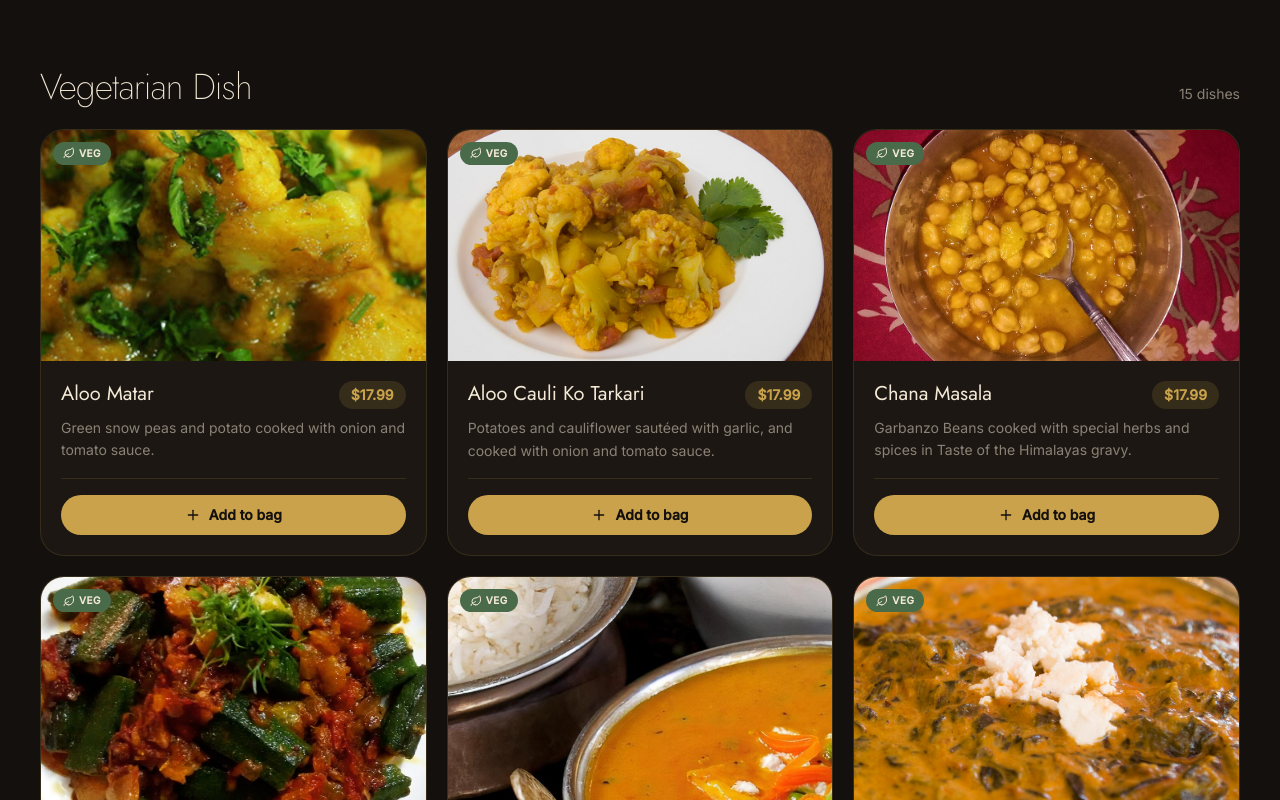
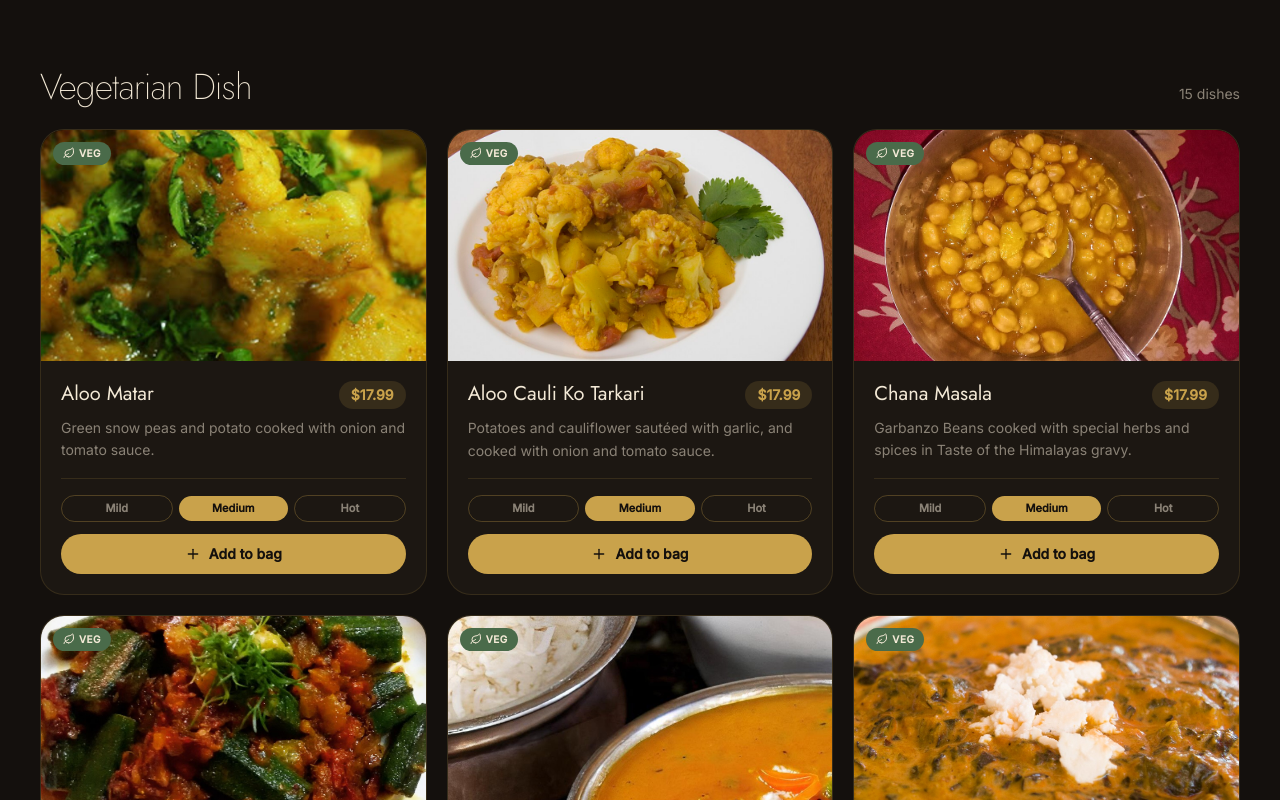
Before and after one commit to torpedo88/annapurnaoakland, a Next.js app: page /menu in a window 1280 px wide. Shown: the part 2960-3760 px from the top of the page. Built offline with nearby package versions, Linux system fonts and the light colour scheme; no server answers; the database is empty.

Commit message:
feat(menu): per-dish spice level (Mild/Medium/Hot) on mains, persisted to orders

```diff
--- a/src/app/checkout/page.tsx
+++ b/src/app/checkout/page.tsx
@@ -181,7 +181,7 @@ export default function CheckoutPage() {
           email: email.trim(),
           fulfillment,
           address: fulfillment === "delivery" ? address.trim() : undefined,
-          items: lines.map((l) => ({ id: l.id, qty: l.qty })),
+          items: lines.map((l) => ({ id: l.id, qty: l.qty, spiceLevel: l.spiceLevel })),
           tip,
           externalDeliveryId: quote.externalDeliveryId ?? undefined,
         }),
@@ -392,6 +392,9 @@ export default function CheckoutPage() {
                       <p style={{ color: "#8A8276" }}>
                         {l.qty} × ${l.price.toFixed(2)}
                       </p>
+                      {l.spiceLevel && (
+                        <p className="text-[11px]" style={{ color: "#8A8276" }}>🌶 {l.spiceLevel}</p>
+                      )}
                     </div>
                     <span className="font-bold whitespace-nowrap" style={{ color: "#F3E9D6" }}>
                       ${(l.qty * l.price).toFixed(2)}
--- a/src/app/menu/page.tsx
+++ b/src/app/menu/page.tsx
@@ -5,6 +5,7 @@ import Image from "next/image";
 import { Search, Leaf, Plus, Minus, Star } from "lucide-react";
 import { menu, categories, type MenuItem } from "@/data/menu";
 import { useCart } from "@/lib/preview-cart";
+import { hasSpiceOptions, SPICE_LEVELS, DEFAULT_SPICE } from "@/lib/spice";
 
 type Mode = "regular" | "catering";
 
@@ -244,6 +245,8 @@ export default function MenuPage() {
 function MenuCard({ item, unavailable }: { item: MenuItem; unavailable: boolean }) {
   const { add, lines, increment, decrement } = useCart();
   const inCart = lines.find((l) => l.id === item.id);
+  const showSpice = hasSpiceOptions(item.category);
+  const [spice, setSpice] = useState<string>(DEFAULT_SPICE);
 
   return (
     <article
@@ -309,6 +312,30 @@ function MenuCard({ item, unavailable }: { item: MenuItem; unavailable: boolean
           className="mt-4 pt-4"
           style={{ borderTop: "1px solid rgba(201,162,75,0.15)" }}
         >
+          {showSpice && !unavailable && (
+            <div className="flex items-center gap-1.5 mb-3">
+              {SPICE_LEVELS.map((level) => (
+                <button
+                  key={level}
+                  type="button"
+                  onClick={() => setSpice(level)}
+                  className="flex-1 rounded-full py-1 text-[11px] font-semibold transition"
+                  style={
+                    spice === level
+                      ? { backgroundColor: "#C9A24B", color: "#14100D" }
+                      : { border: "1px solid rgba(201,162,75,0.3)", color: "#8A8276", backgroundColor: "transparent" }
+                  }
+                >
+                  {level}
+                </button>
+              ))}
+            </div>
+          )}
+          {inCart && inCart.spiceLevel && (
+            <p className="text-[11px] mb-2" style={{ color: "#8A8276" }}>
+              🌶 {inCart.spiceLevel}
+            </p>
+          )}
           {unavailable ? (
             <button
               disabled
@@ -351,7 +378,7 @@ function MenuCard({ item, unavailable }: { item: MenuItem; unavailable: boolean
             </div>
           ) : (
             <button
-              onClick={() => add(item)}
+              onClick={() => add(item, 1, showSpice ? spice : undefined)}
               className="w-full inline-flex justify-center items-center gap-2 rounded-full py-2.5 font-semibold text-sm transition"
               style={{ backgroundColor: "#C9A24B", color: "#14100D" }}
             >
--- a/src/components/admin/order-card.tsx
+++ b/src/components/admin/order-card.tsx
@@ -19,7 +19,7 @@ export type AdminOrder = {
   total: string | null;
   deliveryAddress: string | null;
   createdAt: string;
-  items: { id: string; itemName: string | null; quantity: number | null }[];
+  items: { id: string; itemName: string | null; quantity: number | null; spiceLevel?: string | null }[];
   delivery: { trackingUrl: string | null; status: string | null } | null;
 };
 
@@ -60,7 +60,9 @@ export function OrderCard({
       <div className="text-sm" style={{ color: "#F3E9D6" }}>{order.customerName} · {order.customerPhone}</div>
       {order.deliveryAddress && <div className="text-xs" style={{ color: "#8A8276" }}>{order.deliveryAddress}</div>}
       <ul className="my-2 text-sm" style={{ color: "#C9C2B5" }}>
-        {order.items.map((i) => <li key={i.id}>{i.quantity}× {i.itemName}</li>)}
+        {order.items.map((i) => (
+          <li key={i.id}>{i.quantity}× {i.itemName}{i.spiceLevel ? ` · ${i.spiceLevel}` : ""}</li>
+        ))}
       </ul>
       <div className="text-sm mb-2" style={{ color: "#F3E9D6" }}>Total ${order.total}</div>
       {order.delivery?.trackingUrl && (
--- a/src/components/preview/terracotta/shell.tsx
+++ b/src/components/preview/terracotta/shell.tsx
@@ -223,6 +223,9 @@ function CartDrawer() {
                       </button>
                     </div>
                     <p className="text-sm" style={{ color: "#8A8276" }}>${l.price.toFixed(2)} each</p>
+                    {l.spiceLevel && (
+                      <p className="text-xs" style={{ color: "#8A8276" }}>🌶 {l.spiceLevel}</p>
+                    )}
                     <div className="mt-2 flex items-center justify-between">
                       <div
                         className="inline-flex items-center rounded-full"
--- a/src/lib/orders/create-order.ts
+++ b/src/lib/orders/create-order.ts
@@ -68,12 +68,20 @@ export async function createOrder(
       .returning({ id: orders.id });
     if (!order) throw new Error("Order insert failed");
 
+    const spiceById = new Map(
+      input.items.map((i) => [
+        String(i.id),
+        typeof i.spiceLevel === "string" ? i.spiceLevel : null,
+      ]),
+    );
+
     await tx.insert(orderItems).values(
       totals.lines.map((l) => ({
         orderId: order.id,
         itemName: l.name, // resolved from catalog, not the client payload
         itemPrice: toDollars(l.priceCents),
         quantity: l.qty,
+        spiceLevel: spiceById.get(l.id) ?? null,
       })),
     );
     return { orderId: order.id, accessToken };
--- a/src/lib/orders/place-order.ts
+++ b/src/lib/orders/place-order.ts
@@ -21,7 +21,7 @@ export interface PlaceOrderInput {
   name: unknown; phone: unknown; email: unknown;
   fulfillment: "pickup" | "delivery";
   address?: unknown;
-  items: { id: unknown; qty: unknown }[];
+  items: { id: unknown; qty: unknown; spiceLevel?: unknown }[];
   tipCents: number;
   externalDeliveryId?: unknown;
   source?: "online" | "phone";
--- a/src/lib/orders/pricing.ts
+++ b/src/lib/orders/pricing.ts
@@ -11,6 +11,7 @@ const MENU_BY_ID = new Map(menu.map((m) => [m.id, m]));
 export interface RawLine {
   id: unknown;
   qty: unknown;
+  spiceLevel?: unknown;
 }
 
 export interface PricedLine {
--- a/src/lib/preview-cart.tsx
+++ b/src/lib/preview-cart.tsx
@@ -19,11 +19,12 @@ export type CartLine = {
   price: number;
   qty: number;
   image?: string;
+  spiceLevel?: string;
 };
 
 type CartContextShape = {
   lines: CartLine[];
-  add: (item: MenuItem, qty?: number) => void;
+  add: (item: MenuItem, qty?: number, spiceLevel?: string) => void;
   increment: (id: string) => void;
   decrement: (id: string) => void;
   remove: (id: string) => void;
@@ -73,15 +74,19 @@ export function CartProvider({ children }: { children: React.ReactNode }) {
     localStorage.setItem(CART_KEY, JSON.stringify(lines));
   }, [lines, hydrated]);
 
-  const add = useCallback((item: MenuItem, qty: number = 1) => {
+  const add = useCallback((item: MenuItem, qty: number = 1, spiceLevel?: string) => {
     setLines((prev) => {
       const existing = prev.find((l) => l.id === item.id);
       if (existing) {
-        return prev.map((l) => (l.id === item.id ? { ...l, qty: l.qty + qty } : l));
+        return prev.map((l) =>
+          l.id === item.id
+            ? { ...l, qty: l.qty + qty, spiceLevel: spiceLevel ?? l.spiceLevel }
+            : l
+        );
       }
       return [
         ...prev,
-        { id: item.id, name: item.name, price: item.price, qty, image: item.image },
+        { id: item.id, name: item.name, price: item.price, qty, image: item.image, spiceLevel },
       ];
     });
     setJustAdded({ id: item.id, ts: Date.now() });
--- /dev/null
+++ b/src/lib/spice.ts
@@ -0,0 +1,7 @@
+export const SPICE_LEVELS = ["Mild", "Medium", "Hot"] as const;
+export type SpiceLevel = (typeof SPICE_LEVELS)[number];
+export const DEFAULT_SPICE: SpiceLevel = "Medium";
+/** Spice applies to savory mains only — not appetizers, breads, sides, drinks, desserts. */
+export function hasSpiceOptions(category: string): boolean {
+  return !/appetizer|bread|side|beverage|dessert/i.test(category);
+}
```
Also changed, not shown: public/images/annapurna.jpg (added).
